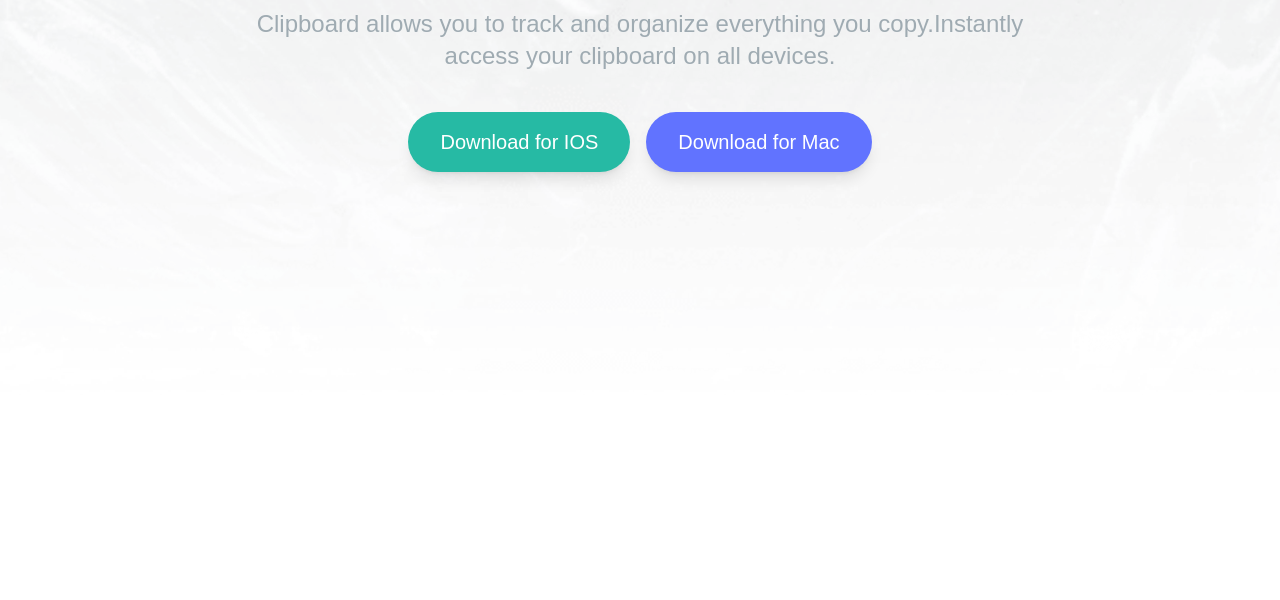
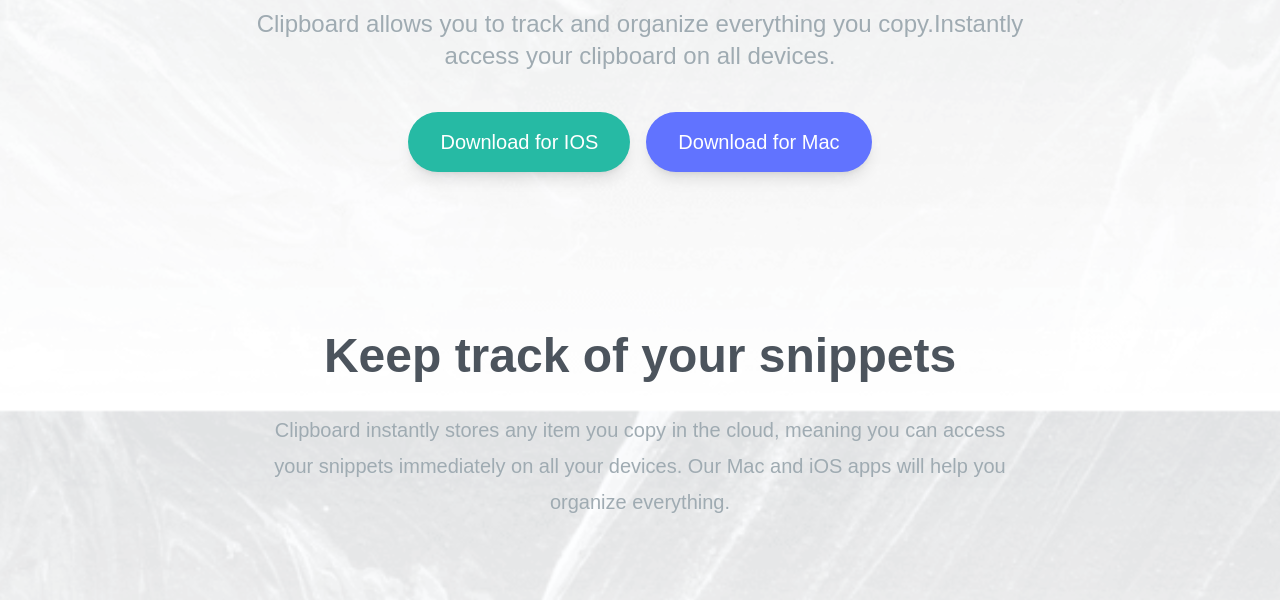
Before and after one commit to toqeersheikh/tailwind-css-projects, a website: page website-projects/clipboard-website/src/index.html in a window 1280 px wide. Shown: the part 389-989 px from the top of the page. Before the commit the page ends 800 px from the top, so only its background shows below. Drawn offline with nearby package versions, Linux system fonts and the light colour scheme; files that its build step writes are made by us from their sources; a web font is replaced by a local one.

Commit message:
snippet section done

```diff
--- a/website-projects/clipboard-website/src/index.html
+++ b/website-projects/clipboard-website/src/index.html
@@ -45,5 +45,20 @@
         </div>
       </div>
     </section>
+    <!-- Snippets Section -->
+    <section class="snippets">
+      <div class="max-w-6xl text-center mx-auto my-20 px-10">
+        <h3 class="mb-8 text-4xl font-bold text-darkGrayishBlue md:text-5xl">
+          Keep track of your snippets
+        </h3>
+        <p
+          class="max-w-3xl mx-auto text-xl text-grayishBlue text-center leading-9"
+        >
+          Clipboard instantly stores any item you copy in the cloud, meaning you
+          can access your snippets immediately on all your devices. Our Mac and
+          iOS apps will help you organize everything.
+        </p>
+      </div>
+    </section>
   </body>
 </html>
```
